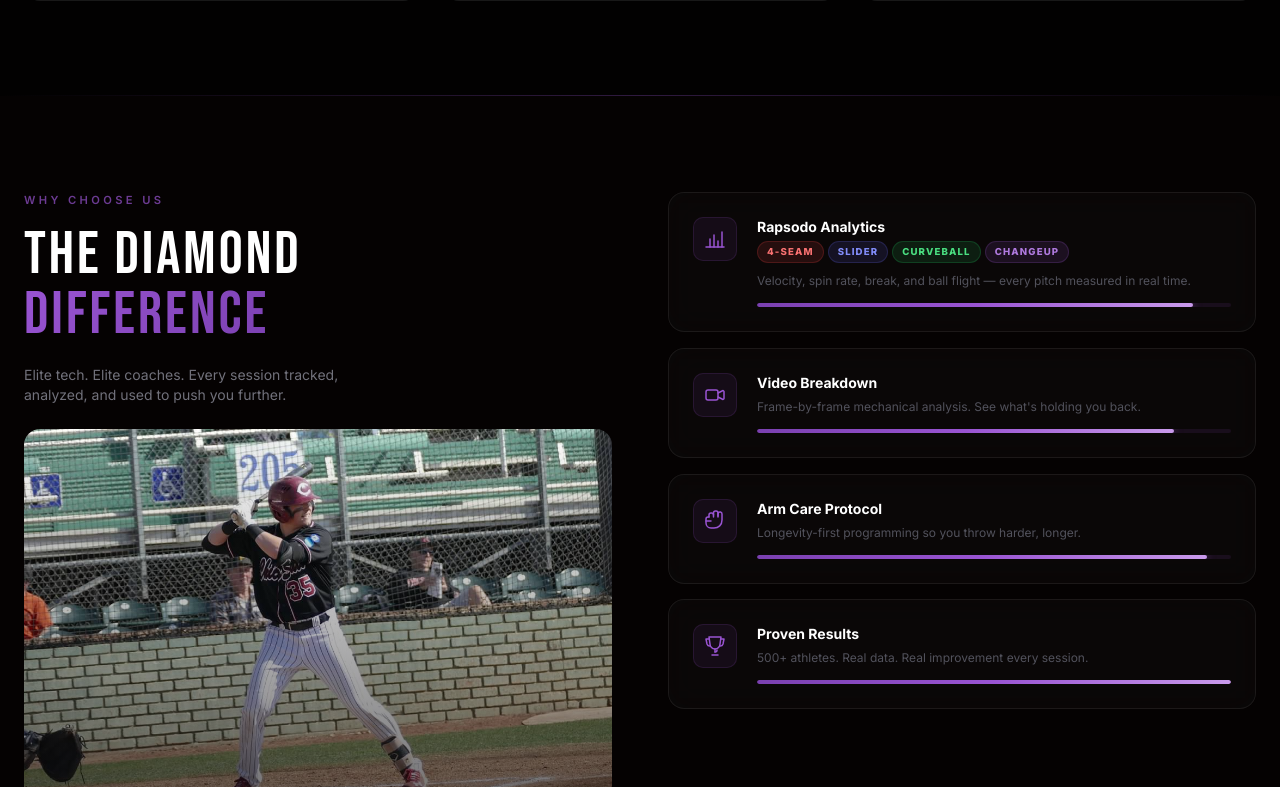
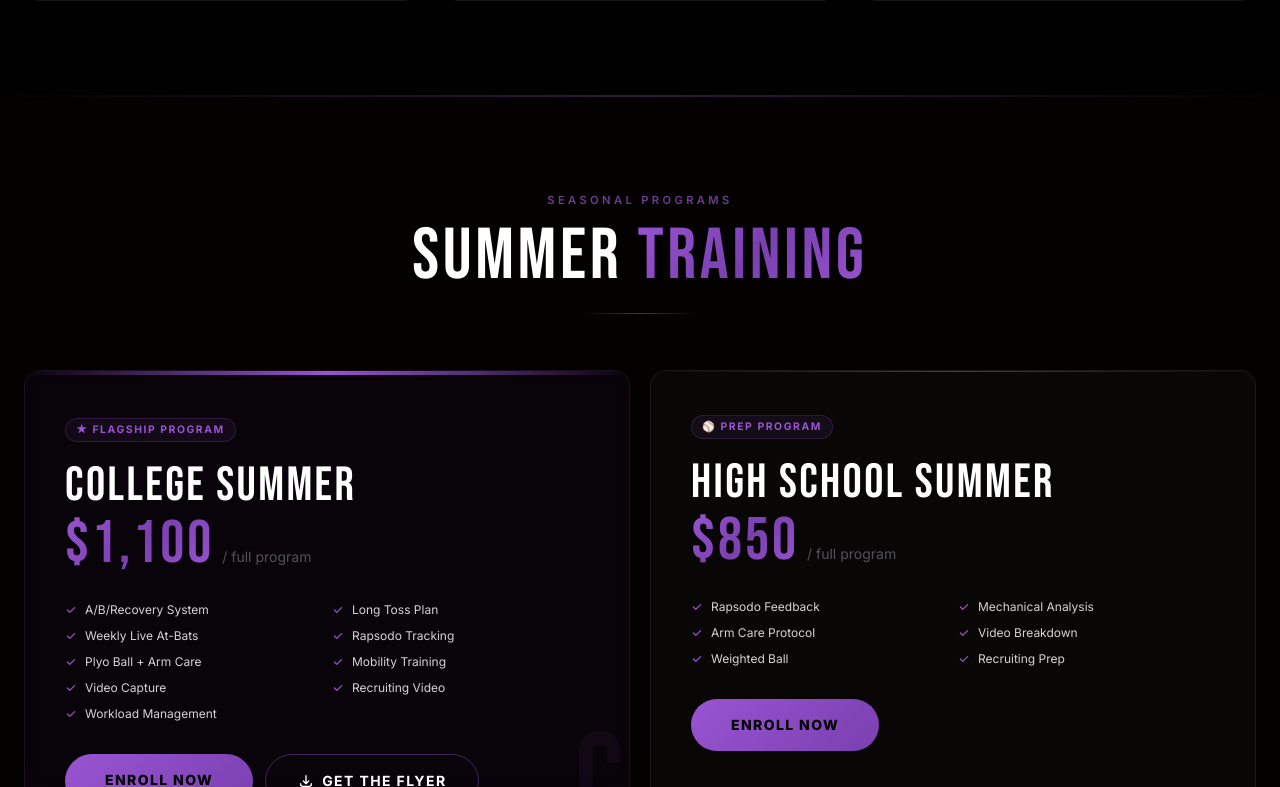
Before and after one commit to patrick3395/diamond9-athletics, a Next.js app: page / in a window 1280 px wide. Shown: the part 2013-2800 px from the top of the page. Built offline with nearby package versions, Linux system fonts and the light colour scheme.

Commit message:
feat: remove Diamond Difference section, bump v1.4.8

```diff
--- a/src/app/page.tsx
+++ b/src/app/page.tsx
@@ -1,37 +1,6 @@
 import Link from "next/link";
 import { img } from "@/lib/config";
-import { IconBaseball, IconGlove, IconBat, IconChart, IconVideo, IconTrophy, IconDiamond } from "@/components/BaseballIcons";
-
-const features = [
-  {
-    title: "Rapsodo Analytics",
-    desc: "Velocity, spin rate, break, and ball flight — every pitch measured in real time.",
-    icon: <IconChart className="w-6 h-6 text-[#9954d2]" />,
-    pitchTags: ["4-Seam", "Slider", "Curveball", "Changeup"],
-    bar: 92,
-  },
-  {
-    title: "Video Breakdown",
-    desc: "Frame-by-frame mechanical analysis. See what's holding you back.",
-    icon: <IconVideo className="w-6 h-6 text-[#9954d2]" />,
-    pitchTags: [],
-    bar: 88,
-  },
-  {
-    title: "Arm Care Protocol",
-    desc: "Longevity-first programming so you throw harder, longer.",
-    icon: <IconGlove className="w-6 h-6 text-[#9954d2]" />,
-    pitchTags: [],
-    bar: 95,
-  },
-  {
-    title: "Proven Results",
-    desc: "500+ athletes. Real data. Real improvement every session.",
-    icon: <IconTrophy className="w-6 h-6 text-[#9954d2]" />,
-    pitchTags: [],
-    bar: 100,
-  },
-];
+import { IconBaseball, IconBat, IconDiamond } from "@/components/BaseballIcons";
 
 const steps = [
   { num: "01", title: "CHOOSE A PLAN", desc: "Pick from Half Session to the full College Summer program." },
@@ -176,48 +145,6 @@ export default function Home() {
         </div>
       </section>
 
-      {/* ══ THE DIAMOND DIFFERENCE ════════════════════════════════ */}
-      <section className="relative py-24 px-6 bg-[#050202]">
-        <div className="max-w-7xl mx-auto">
-          <div className="grid lg:grid-cols-2 gap-14 items-start">
-            <div>
-              <p className="section-label mb-4">WHY CHOOSE US</p>
-              <h2 className="font-display text-5xl sm:text-6xl leading-none mb-5">
-                <span className="text-white">THE DIAMOND</span>
-                <span className="block gradient-text">DIFFERENCE</span>
-              </h2>
-              <p className="text-zinc-500 text-sm mb-6 max-w-xs">Elite tech. Elite coaches. Every session tracked, analyzed, and used to push you further.</p>
-              {/* Action photo */}
-              <div className="relative rounded-2xl overflow-hidden mb-6 card-lift">
-                <img src={img("/images/athlete-batting.jpg")} alt="Diamond Nine athlete at the plate" className="w-full h-auto block" />
-                <div className="absolute inset-0 bg-gradient-to-t from-zinc-950/60 to-transparent" />
-              </div>
-            </div>
-            <div className="grid grid-cols-1 gap-4">
-              {features.map((f, i) => (
-                <div key={i} className="card-modern rounded-2xl p-6 card-lift group flex items-start gap-5">
-                  <div className="icon-box flex-shrink-0 group-hover:scale-110 transition-transform duration-300">{f.icon}</div>
-                  <div className="flex-1 min-w-0">
-                    <h3 className="text-white font-bold text-sm mb-1">{f.title}</h3>
-                    {f.pitchTags.length > 0 && (
-                      <div className="flex gap-1 flex-wrap mb-2">
-                        {f.pitchTags.map((tag, t) => (
-                          <span key={t} className={`pitch-tag ${t===0?"pitch-tag-fb":t===1?"pitch-tag-sl":t===2?"pitch-tag-cb":"pitch-tag-ch"}`}>{tag}</span>
-                        ))}
-                      </div>
-                    )}
-                    <p className="text-zinc-600 text-xs mb-3 leading-relaxed">{f.desc}</p>
-                    <div className="velocity-bar-track">
-                      <div className="velocity-bar-fill" style={{ width: `${f.bar}%` }} />
-                    </div>
-                  </div>
-                </div>
-              ))}
-            </div>
-          </div>
-        </div>
-      </section>
-
       {/* ══ SUMMER TRAINING ═══════════════════════════════════════ */}
       <section className="relative py-24 px-6 bg-[#040200]">
         <div className="absolute top-0 left-0 right-0 h-px bg-gradient-to-r from-transparent via-[#9954d2]/30 to-transparent" />
--- a/src/components/Navbar.tsx
+++ b/src/components/Navbar.tsx
@@ -6,7 +6,7 @@ import { usePathname } from "next/navigation";
 import ThemeToggle from "./ThemeToggle";
 import { img } from "@/lib/config";
 
-export const BUILD_VERSION = "v1.4.7";
+export const BUILD_VERSION = "v1.4.8";
 
 const navLinks = [
   { href: "/pitching-plans", label: "Pitching Plans" },
```
